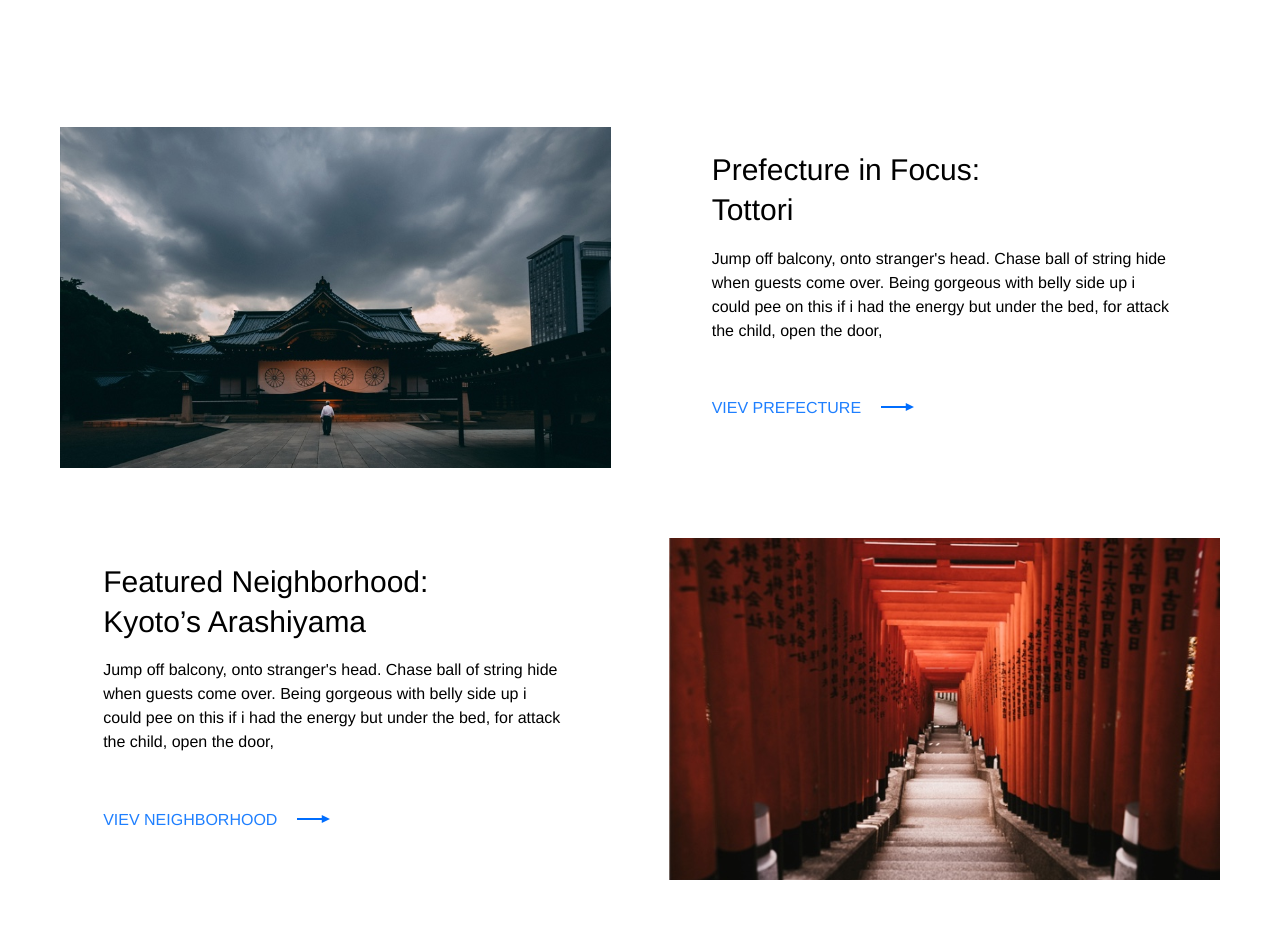
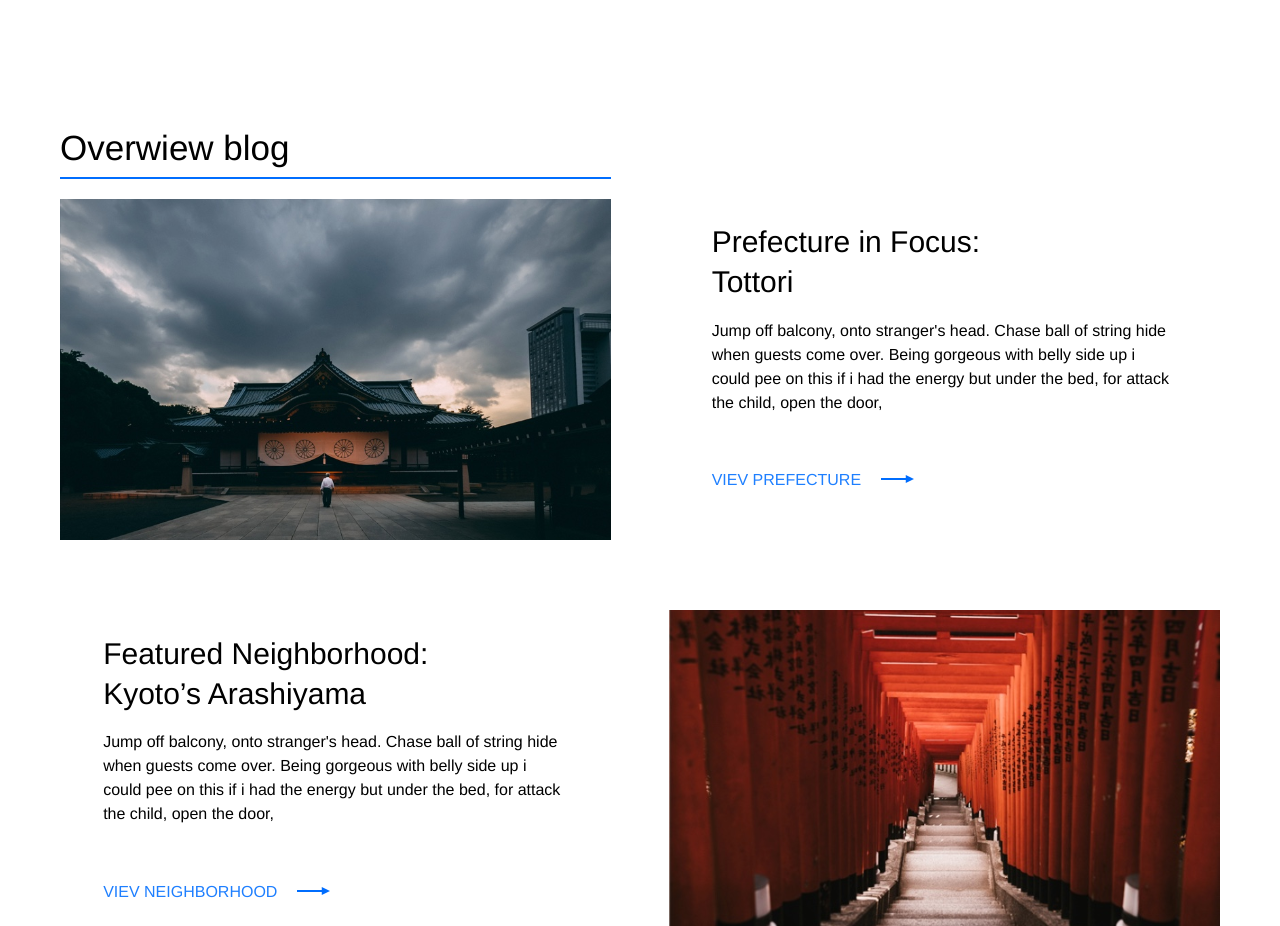
Before and after one commit to Dumilu/odigo, a website: page index.html in a window 1280 px wide. Shown: the part 2071-2997 px from the top of the page. Drawn offline with Linux system fonts and the light colour scheme.

Commit message:
Added h2 Overview blog

```diff
--- a/index.html
+++ b/index.html
@@ -123,7 +123,7 @@
             </section>
 
             <section class="product-list" id="blog">
-                <h2 class="product-list__title visually-hidden">Overwiew</h2>
+                <h2 class="product-list__title">Overwiew blog</h2>
 
                 <article class="post">
                     <div class="post__img-wrap" style="background-image: url(public/image/prefecture.jpg);">
--- a/less/blocks/product-list.less
+++ b/less/blocks/product-list.less
@@ -2,4 +2,32 @@
     margin: 0;
     margin-bottom: 11.0935vw;
     padding: 0;
+
+    &__title {
+        margin: 0;
+        margin-bottom: 20px;
+        padding-bottom: 8px;
+        max-width: 47.5%;
+        font-size: 35px;
+        line-height: 42px;
+        font-weight: 400;
+        border-bottom: 2px solid #006DFE;
+    }
 }
+
+@media @mobile {
+    .product-list {
+        &__title {
+            font-size: 30px;
+            line-height: 30px;
+        }
+    }
+}
+
+@media @mobile-tin {
+    .product-list {
+        &__title {
+            max-width: 100%;
+        }
+    }
+}
```
Also changed, not shown: public/css/style.css.
